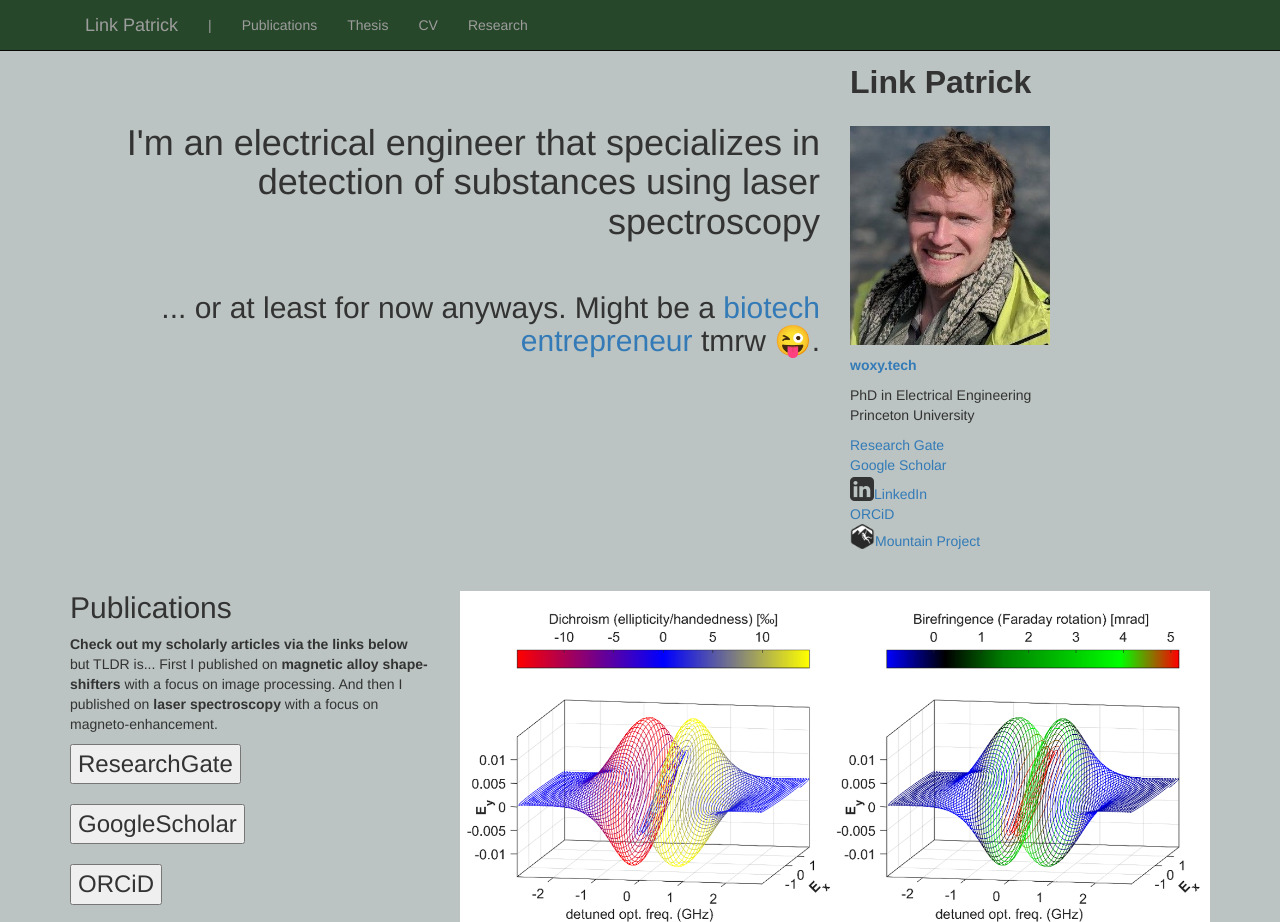
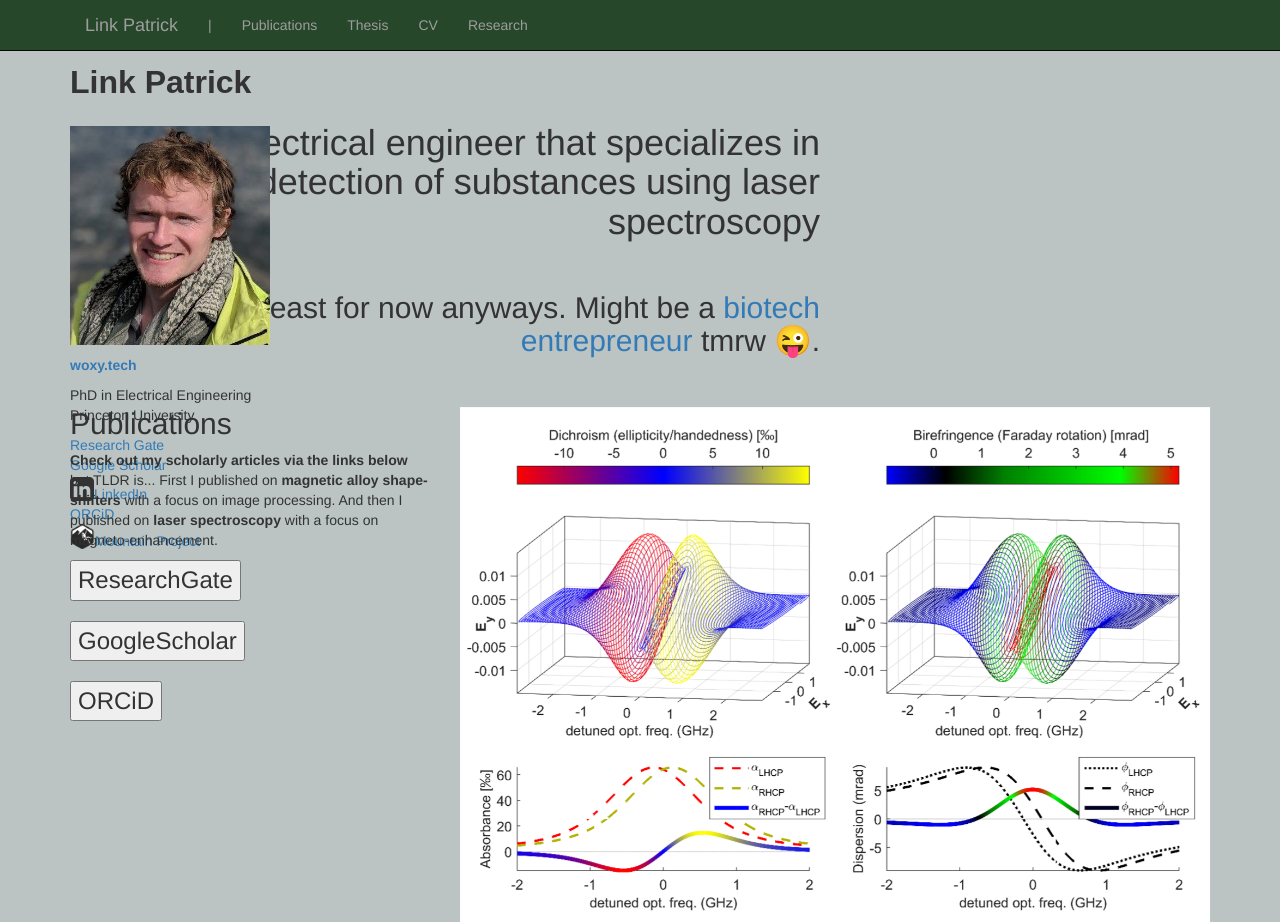
Before and after one commit to linkpatrick/linkpatrick.github.io, a plain HTML site: page index.html in a window 1280 px wide. Shown: the top 922 px of the page. Drawn offline with nearby package versions, Linux system fonts and the light colour scheme; some icons are missing.

Commit message:
Update index.html

```diff
--- a/index.html
+++ b/index.html
@@ -133,7 +133,7 @@ body {
 
 
             <!-- Contact Info on the Sidebar -->
-            <div class="col-md-4">
+            <div class="col-md-4" style="position:fixed;">
 		    <br> <br> <br>
                 <div style="font-family: 'Oswald', sans-serif; font-size: 32px;"><b>Link Patrick</b></div><br>
 <p><img src="img/pinkpic_elpotrero_close.jpeg" style="width:200px;"></p>
```
